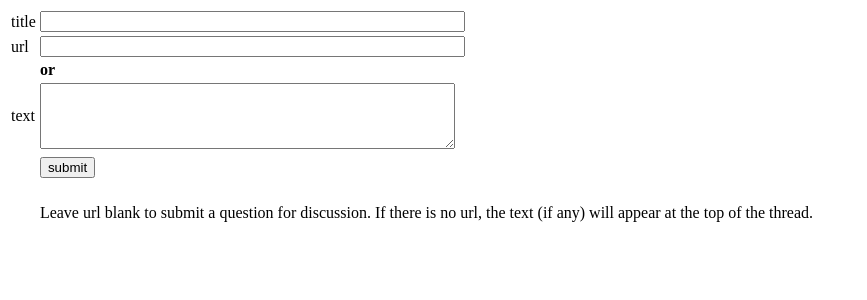
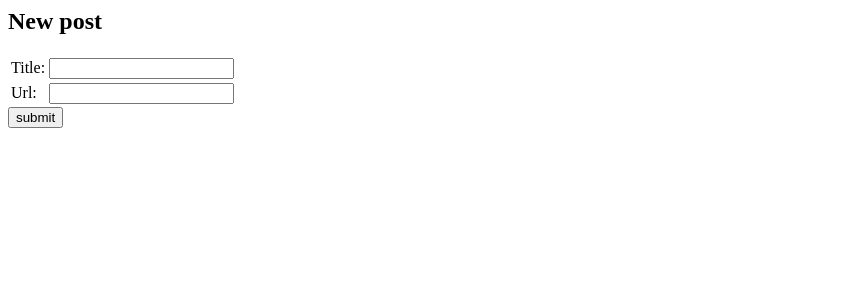
Before and after one commit to peppedilillo/ist, a Django app: template app/templates/app/submit.html in a window 1280 px wide. Shown: the top 300 px of the page, without its empty margins (0-867 px from the left). Run offline with Django 5.2, Linux system fonts and the light colour scheme; the template is opened without the code that fills it: values that come from a table or form of the project are taken from there, others are empty.

Commit message:
revised submit to leverage a form

```diff
--- /dev/null
+++ b/app/forms.py
@@ -0,0 +1,8 @@
+from django.forms import ModelForm
+from .models import Post
+
+
+class PostForm(ModelForm):
+    class Meta:
+        model = Post
+        fields = ["title", "url"]
--- a/app/templates/app/submit.html
+++ b/app/templates/app/submit.html
@@ -1,55 +1,17 @@
 {% block content %}
-{% if errors %}
-An error occurred, please try again.<br><br>
-{% endif %}
-
-<form method="post"
-      action={% url 'app:submit' %}>
-    <input type="hidden" name="fnid">
+    <h2>New post</h2>
+    <form method="post" actions="{% url 'app:submit' %}">
     {% csrf_token %}
-    <table border="0">
+    <table>
         <tr>
-            <td>title</td>
-            <td><input type="text"
-                       name="title"
-                       value=""
-                       size="50">
-                <span style="margin-left:10px"></span>
-            </td>
+            <td> {{ form.title.label_tag }} </td>
+            <td> {{ form.title }} </td>
         </tr>
         <tr>
-            <td>url</td>
-            <td><input type="text"
-                       name="url"
-                       value=""
-                       size="50">
-            </td>
-        </tr>
-        <tr>
-            <td></td>
-            <td><b>or</b></td>
-        </tr>
-        <tr>
-            <td>text</td>
-            <td><textarea name="text" rows="4" cols="49"></textarea></td>
-        </tr>
-        <tr>
-            <td></td>
-            <td></td>
-        </tr>
-        <tr>
-            <td></td>
-            <td><input type="submit" value="submit"></td>
-        </tr>
-        <tr style="height:20px"></tr>
-        <tr>
-            <td></td>
-            <td>Leave url blank to submit a question for discussion. If there
-                is no url, the text (if any) will appear at the top of the
-                thread.<br><br>
-            </td>
+            <td>{{ form.url.label_tag }}</td>
+            <td>{{ form.url }}</td>
         </tr>
     </table>
-</form>
-
+    <input type="submit" value="submit">
+    </form>
 {% endblock %}
```
Also changed, not shown: app/views.py (+14 -21 lines), 1 other file.
